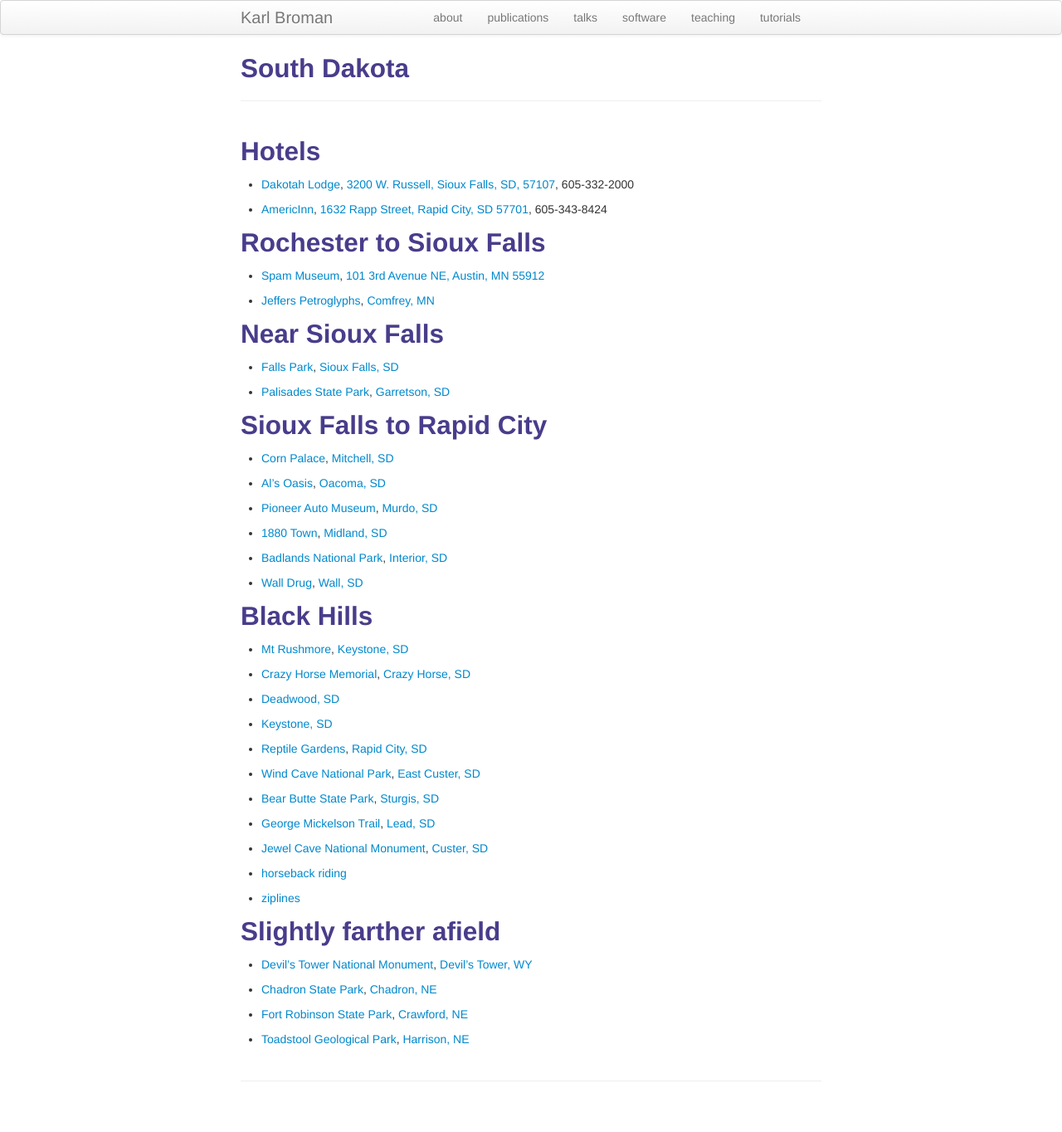
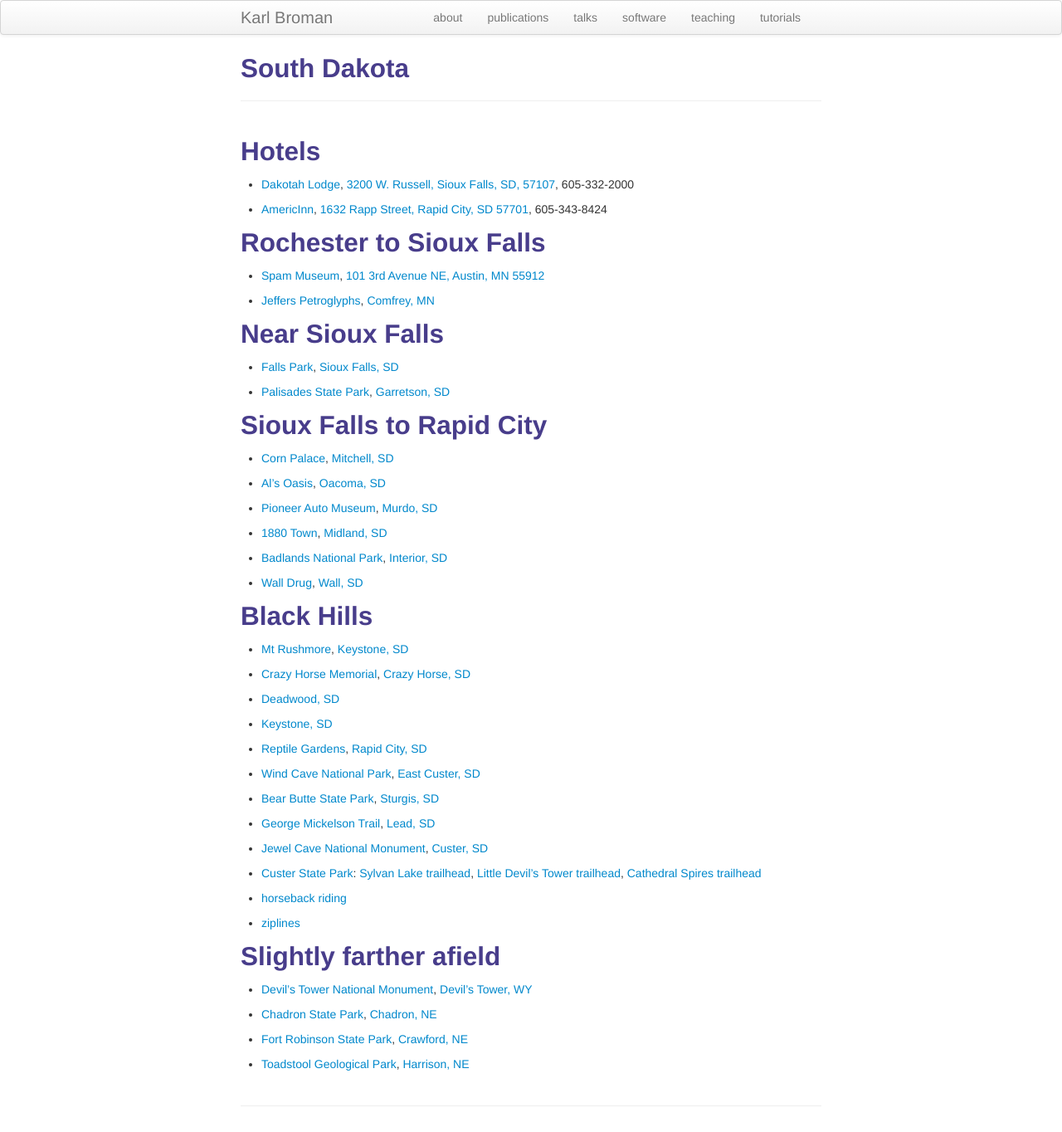
Before and after one commit to kbroman/kbroman.github.io, a Jekyll site: the page built from pages/sd.md, in a window 1280 px wide. Shown: the whole page at 83% size. Built offline with Jekyll 4.4.1, drawn with Linux system fonts in a browser that asks for light colours; before the commit the page ends 1334 px from its top, so only the background shows below that.

Commit message:
pages/sd: custer state park

```diff
--- a/pages/sd.md
+++ b/pages/sd.md
@@ -69,6 +69,8 @@
 - [Jewel Cave National Monument](https://www.nps.gov/jeca/index.htm),
   [Custer, SD](https://goo.gl/maps/ToVVdqXTbuN2)
 
+- [Custer State Park](http://gfp.sd.gov/state-parks/directory/custer/default.aspx): [Sylvan Lake trailhead](https://goo.gl/maps/4GWXyqyBvEK2), [Little Devil's Tower trailhead](https://goo.gl/maps/QTV83nGXN142), [Cathedral Spires trailhead](https://goo.gl/maps/waKzbU5ekcC2)
+
 - [horseback riding](http://highcountryranch.com/trail-rides/)
 
 - [ziplines](http://www.rushmoretramwayadventures.com/)
```
